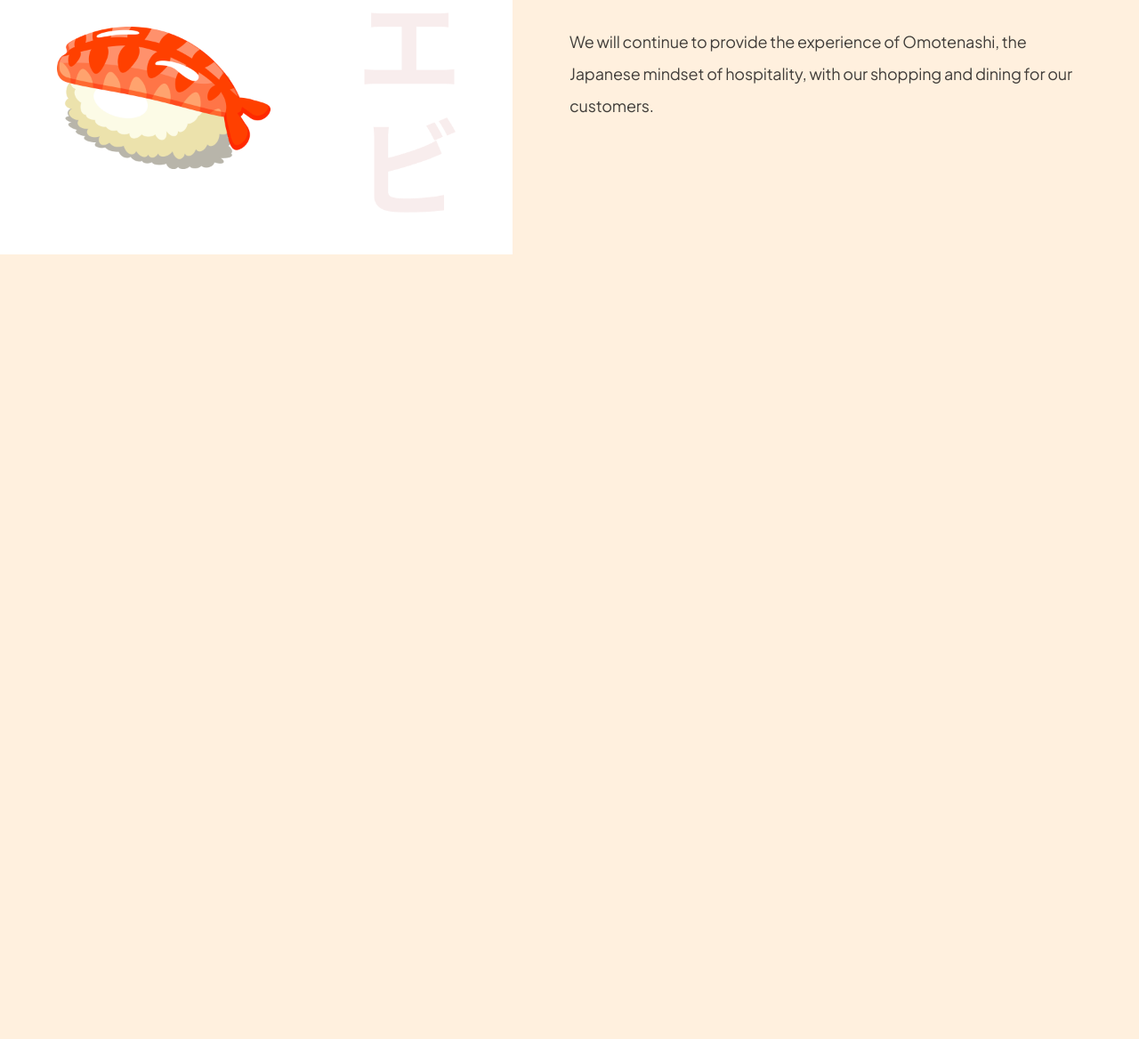
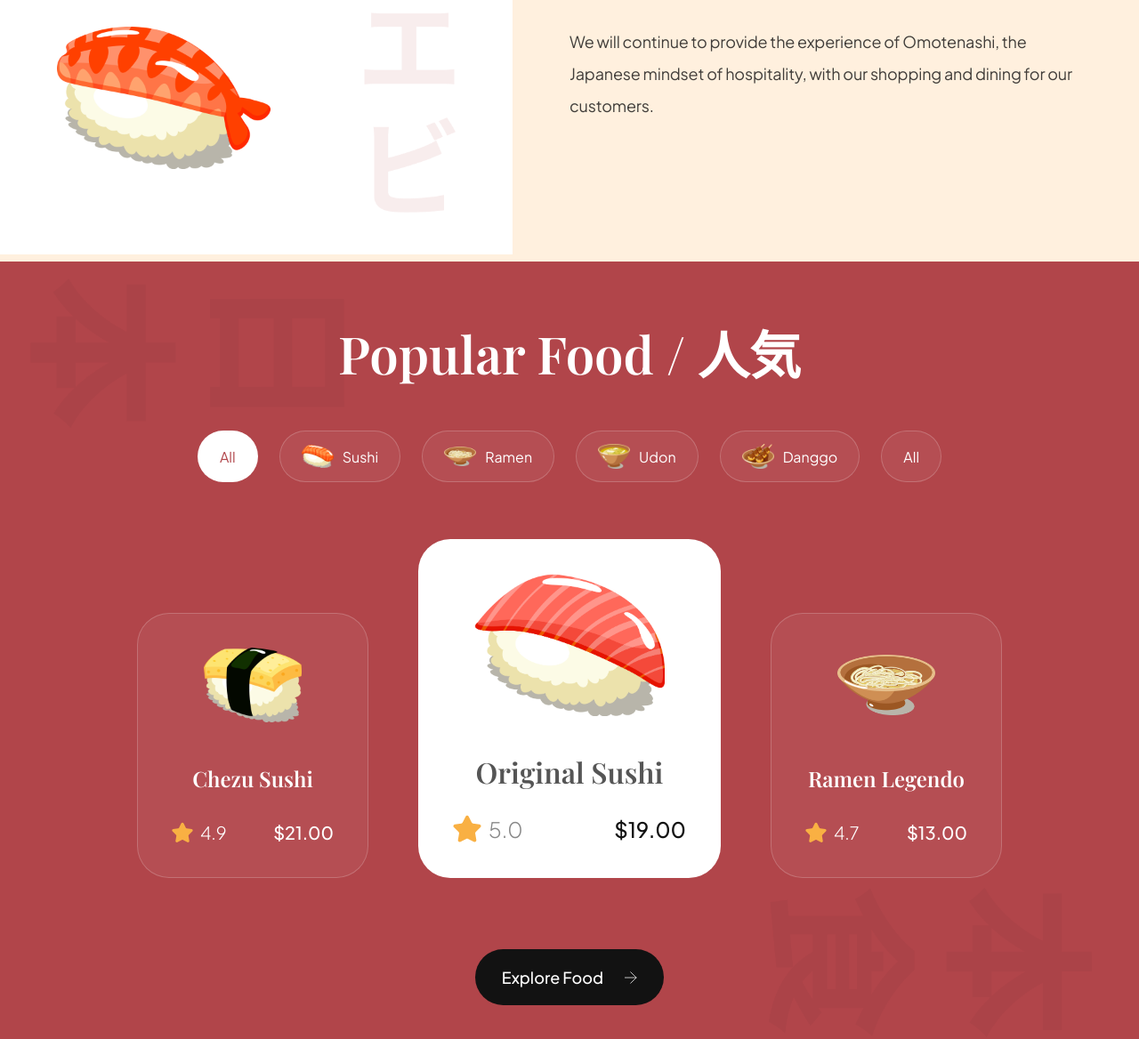
Before and after one commit to omkaaaar/sushi, a plain HTML site: page index.html in a window 1280 px wide. Shown: the part 1214-2382 px from the top of the page at 89% size. Before the commit the page ends 1508 px from the top, so only its background shows below. Drawn offline with nearby package versions, Linux system fonts and the light colour scheme.

Commit message:
"Added popular foods section to index.html and corresponding CSS styles in popular.css"

```diff
--- a/css/sections/popular.css
+++ b/css/sections/popular.css
@@ -0,0 +1,193 @@
+.popular-foods{
+   padding: 64px;
+
+   display: flex;
+   flex-direction: column;
+
+   background-color: var(--primary-color);
+   background-image: url(../../assets/popular_bg.png);
+
+   background-position: center;
+   background-repeat: no-repeat;
+   background-size: contain;
+
+   overflow: hidden;
+}
+.popular-foods__title{
+   font-size: 58px;
+   font-family: var(--playfair-display);
+   font-weight: 600;
+   line-height: 78px;
+   color: #fff;
+   text-align: center;
+}
+
+.popular-foods__filters{
+   margin-top: 48px;
+   max-width: 100%;
+   overflow-x: auto;
+
+   display: flex;
+   justify-content: center;
+   gap: 24px;
+}
+
+.popular-foods__filter-btn{
+    padding: 10px 24px;
+    display: flex;
+    flex-direction: row;
+    align-items: center;
+    gap:10px;
+
+    background: rgba(255, 255, 255,0.05);
+    border: 1px solid  rgba(255, 255, 255,0.2);
+    border-radius: 46px;
+    font-weight: 300px;
+    font-size: 16px;
+    line-height: 25px;
+    font-family: var(--plus-jakarta-sans);
+
+    color: #fff;
+    cursor: pointer;
+
+}
+
+.popular-foods__filter-btn img{
+    height: 36px;
+    width: 36px;
+    object-fit: contain;
+}
+
+.popular-foods__filter-btn.active{
+    background: #fff;
+    color: var(--primary-color);
+}
+.popular-foods__filter-btn:hover{
+    background: #fff;
+    color: var(--primary-color);
+}
+
+.popular-foods__catalogue{
+    margin-top: 64px;
+
+    display: flex;
+    justify-content: center;
+    align-items: flex-end;
+    flex-wrap: wrap;
+    gap: 56px;
+
+}
+
+.popular-foods__button{
+    width: fit-content;
+
+    padding: 20px 30px;
+    margin: 80px auto 0;
+
+    font-weight: 500;
+    font-size: 18px;
+  line-height: 23px;
+  font-family: var(--plus-jakarta-sans);
+  color: #fff;
+
+  border: none;
+  outline: none;
+  background: var(--secondary-color);
+  border-radius: 64px;
+  cursor: pointer;
+}
+
+.popular-foods__button img {
+  width: 14px;
+  height: 14px;
+  object-fit: contain;
+
+  margin-left: 21px;
+}
+
+.popular-foods__card {
+    padding: 38px;
+    min-width: 260px;
+    height: fit-content;
+
+    display: flex;
+    align-items: center;
+    flex-direction: column;
+
+    border-radius: 36px;
+    background: rgba(255, 255, 255, 0.05);
+    border: 1px solid rgba(255, 255, 255, 0.2);
+}
+.popular-foods__card-image {
+    width: 110px;
+    height: 84px;
+    object-fit: contain;
+}
+.popular-foods__card-title {
+    margin-top: 47px;
+
+    font-weight: 600;
+    font-size: 24px;
+    line-height: 32px;
+    font-family: var(--playfair-display);
+    color: #fff;
+    text-align: center;
+}
+.popular-foods__card-details {
+    width: 100%;
+    margin-top: 32px;
+}
+.popular-foods__card-rating {
+    display: flex;
+    align-items: center;
+    gap: 8px;
+}
+.popular-foods__card-rating img {
+    width: 24px;
+    height: 24px;
+    object-fit: contain;
+  }
+
+  .popular-foods__card-rating p {
+    font-size: 20px;
+    font-weight: 300;
+    font-family: var(--plus-jakarta-sans);
+    color: #fff;
+  }
+
+  .popular-foods__card-price {
+    font-size: 20px;
+    font-weight: 500;
+    font-family: var(--plus-jakarta-sans);
+    color: #fff;
+  }
+
+  .popular-foods__card.active-card {
+    background: #fff;
+    min-width: 340px;
+  }
+
+  .popular-foods__card.active-card .popular-foods__card-image {
+    width: 214px;
+    height: 160px;
+  }
+
+  .popular-foods__card.active-card .popular-foods__card-title {
+    color: var(--black-500);
+    font-size: 32px;
+  }
+
+  .popular-foods__card.active-card .popular-foods__card-rating img {
+    width: 32px;
+    height: 32px;
+  }
+
+  .popular-foods__card.active-card .popular-foods__card-rating p {
+    font-size: 24px;
+    color: var(--gray-100);
+  }
+
+  .popular-foods__card.active-card .popular-foods__card-price {
+    font-size: 24px;
+    color: var(--secondary-color)
+  }
--- a/index.html
+++ b/index.html
@@ -101,6 +101,80 @@
     </div>
   </section>
 
+  <section class="popular-foods" id="menu">
+    <h2 class="popular-foods__title" data-aos="flip-up">Popular Food / 人気</h2>
+
+    <div class="popular-foods__filters sushi__hide-scrollbar" data-aos="fade-up">
+      <button class="popular-foods__filter-btn active">All</button>
+      <button class="popular-foods__filter-btn">
+        <img src="/assets/sushi-9.png" alt="sushi 9" />
+        Sushi
+      </button>
+      <button class="popular-foods__filter-btn">
+        <img src="/assets/sushi-8.png" alt="sushi 8" />
+        Ramen
+      </button>
+      <button class="popular-foods__filter-btn">
+        <img src="/assets/sushi-7.png" alt="sushi 7" />
+        Udon
+      </button>
+      <button class="popular-foods__filter-btn">
+        <img src="/assets/sushi-6.png" alt="sushi 6" />
+        Danggo
+      </button>
+      <button class="popular-foods__filter-btn">All</button>
+    </div>
+
+    <div class="popular-foods__catalogue" data-aos="fade-up">
+      <article class="popular-foods__card">
+        <img class="popular-foods__card-image" src="assets/sushi-12.png" alt="sushi-12" />
+        <h4 class="popular-foods__card-title">Chezu Sushi</h4>
+
+        <div class="popular-foods__card-details flex-between">
+          <div class="popular-foods__card-rating">
+            <img src="assets/star.svg" alt="star" />
+            <p>4.9</p>
+          </div>
+
+          <p class="popular-foods__card-price">$21.00</p>
+        </div>
+      </article>
+
+      <article class="popular-foods__card active-card">
+        <img class="popular-foods__card-image" src="assets/sushi-11.png" alt="sushi-11" />
+        <h4 class="popular-foods__card-title">Original Sushi</h4>
+
+        <div class="popular-foods__card-details flex-between">
+          <div class="popular-foods__card-rating">
+            <img src="assets/star.svg" alt="star" />
+            <p>5.0</p>
+          </div>
+
+          <p class="popular-foods__card-price">$19.00</p>
+        </div>
+      </article>
+
+      <article class="popular-foods__card">
+        <img class="popular-foods__card-image" src="assets/sushi-10.png" alt="sushi-10" />
+        <h4 class="popular-foods__card-title">Ramen Legendo</h4>
+
+        <div class="popular-foods__card-details flex-between">
+          <div class="popular-foods__card-rating">
+            <img src="assets/star.svg" alt="star" />
+            <p>4.7</p>
+          </div>
+
+          <p class="popular-foods__card-price">$13.00</p>
+        </div>
+      </article>
+    </div>
+
+    <button class="popular-foods__button">
+      Explore Food
+      <img src="assets/arrow-right.svg" alt="arrow-right" />
+    </button>
+  </section>
+
   <script src="/js/index.js" type="module"></script>
 </body>
 
```
